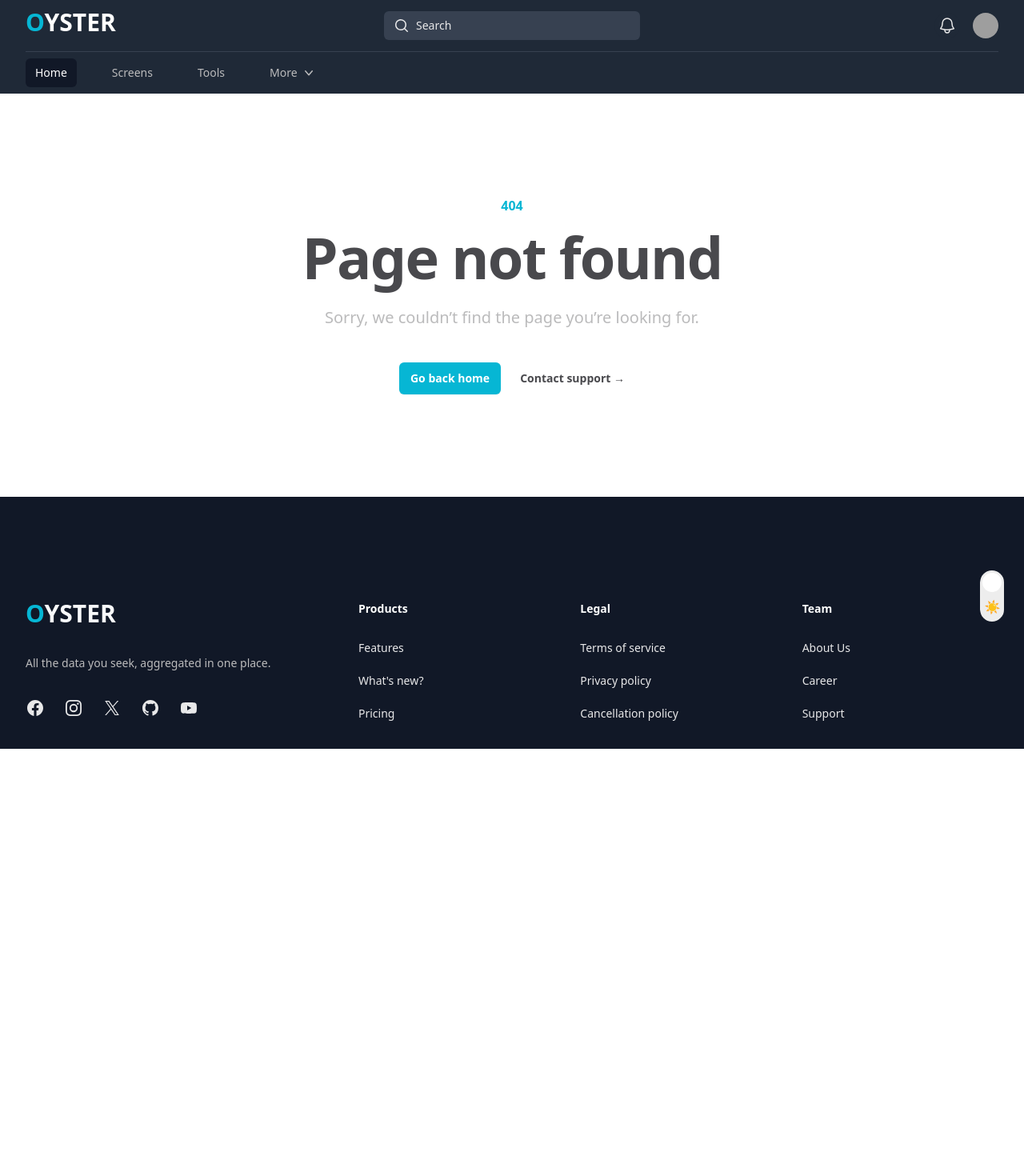
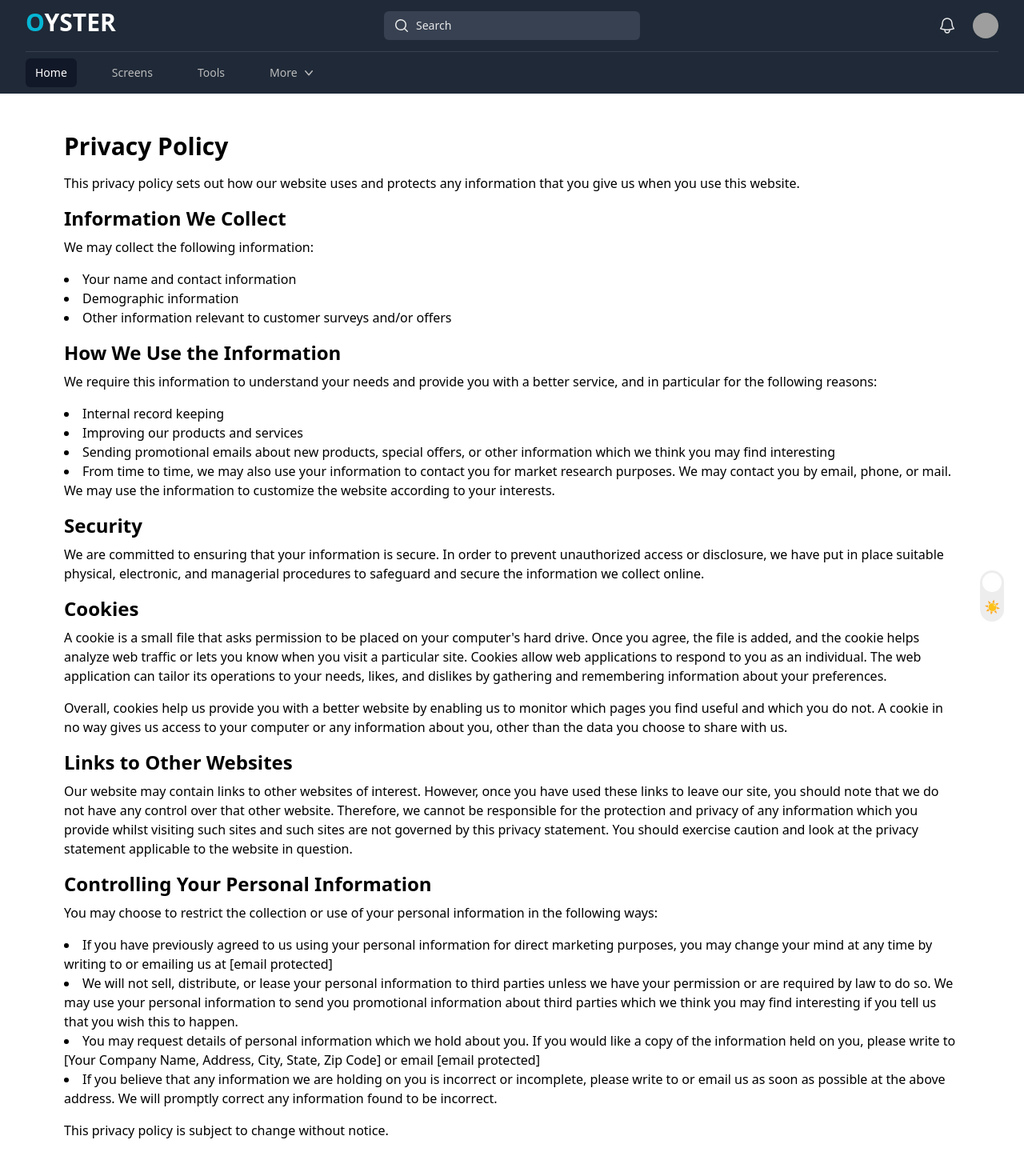
Before and after one commit to borneelphukan/oyster, a React (Vite) app: page /Privacy in a window 1280 px wide. Shown: the top 1470 px of the page at 80% size. Before the commit the page ends 936 px from the top, so only its background shows below. Built offline with nearby package versions, Linux system fonts and the light colour scheme; grey boxes are pictures that could not be loaded.

Commit message:
update: privacy policy and api template

```diff
--- a/package.json
+++ b/package.json
@@ -27,6 +27,7 @@
   },
   "devDependencies": {
     "@eslint/js": "^9.11.1",
+    "@types/node": "^22.8.1",
     "@types/react": "^18.3.10",
     "@types/react-dom": "^18.3.0",
     "@types/react-router-dom": "^5.3.3",
--- a/src/App.tsx
+++ b/src/App.tsx
@@ -6,6 +6,7 @@
 import About from "./pages/About";
 import Contact from "./pages/Contact";
 import NotFound from "./pages/Error";
+import Privacy from "./pages/Privacy";
 
 const App = () => {
   return (
@@ -23,6 +24,7 @@
 
           <Route path="/About" element={<About />} />
           <Route path="/Pricing" element={<Pricing />} />
+          <Route path="/Privacy" element={<Privacy />} />
           <Route path="/Contact" element={<Contact />} />
           {/* Add a catch-all route for 404 Not Found */}
           <Route path="*" element={<NotFound />} />
--- /dev/null
+++ b/src/api/api.ts
@@ -0,0 +1,32 @@
+const API_BASE_URL =
+  process.env.REACT_APP_API_BASE_URL || "https://your-api-url.com";
+
+// Define API response types
+type ApiResponse<T> = {
+  data: T;
+};
+
+// Define data type interfaces
+type User = {
+  id: number;
+  name: string;
+  email: string;
+};
+
+// Utility function to handle fetch requests
+async function fetchData<T>(url: string, options?: RequestInit): Promise<T> {
+  const response = await fetch(`${API_BASE_URL}${url}`, options);
+  if (!response.ok) {
+    throw new Error(`Error: ${response.statusText}`);
+  }
+  return response.json();
+}
+
+// Sample function to fetch user data
+export const fetchUserData = async (
+  userId: number
+): Promise<ApiResponse<User>> => {
+  return fetchData<ApiResponse<User>>(`/users/${userId}`);
+};
+
+// Additional API functions can be added similarly
--- a/src/component/layout/Footer.tsx
+++ b/src/component/layout/Footer.tsx
@@ -13,7 +13,7 @@
   ],
   legal: [
     { name: "Terms of service", href: "#" },
-    { name: "Privacy policy", href: "#" },
+    { name: "Privacy policy", href: "/Privacy" },
     { name: "Cancellation policy", href: "#" },
   ],
   social: [
--- /dev/null
+++ b/src/pages/Privacy.tsx
@@ -0,0 +1,128 @@
+import React from "react";
+
+const Privacy: React.FC = () => {
+  return (
+    <div className="container mx-auto px-10 md:px-20 py-12">
+      <h1 className="text-3xl font-bold mb-4">Privacy Policy</h1>
+
+      <p className="mb-4">
+        This privacy policy sets out how our website uses and protects any
+        information that you give us when you use this website.
+      </p>
+
+      <h2 className="text-2xl font-bold mb-2">Information We Collect</h2>
+
+      <p className="mb-4">We may collect the following information:</p>
+
+      <ul className="list-disc list-inside mb-4">
+        <li>Your name and contact information</li>
+        <li>Demographic information</li>
+        <li>Other information relevant to customer surveys and/or offers</li>
+      </ul>
+
+      <h2 className="text-2xl font-bold mb-2">How We Use the Information</h2>
+
+      <p className="mb-4">
+        We require this information to understand your needs and provide you
+        with a better service, and in particular for the following reasons:
+      </p>
+
+      <ul className="list-disc list-inside mb-4">
+        <li>Internal record keeping</li>
+        <li>Improving our products and services</li>
+        <li>
+          Sending promotional emails about new products, special offers, or
+          other information which we think you may find interesting
+        </li>
+        <li>
+          From time to time, we may also use your information to contact you for
+          market research purposes. We may contact you by email, phone, or mail.
+          We may use the information to customize the website according to your
+          interests.
+        </li>
+      </ul>
+
+      <h2 className="text-2xl font-bold mb-2">Security</h2>
+
+      <p className="mb-4">
+        We are committed to ensuring that your information is secure. In order
+        to prevent unauthorized access or disclosure, we have put in place
+        suitable physical, electronic, and managerial procedures to safeguard
+        and secure the information we collect online.
+      </p>
+
+      <h2 className="text-2xl font-bold mb-2">Cookies</h2>
+
+      <p className="mb-4">
+        A cookie is a small file that asks permission to be placed on your
+        computer's hard drive. Once you agree, the file is added, and the cookie
+        helps analyze web traffic or lets you know when you visit a particular
+        site. Cookies allow web applications to respond to you as an individual.
+        The web application can tailor its operations to your needs, likes, and
+        dislikes by gathering and remembering information about your
+        preferences.
+      </p>
+
+      <p className="mb-4">
+        Overall, cookies help us provide you with a better website by enabling
+        us to monitor which pages you find useful and which you do not. A cookie
+        in no way gives us access to your computer or any information about you,
+        other than the data you choose to share with us.
+      </p>
+
+      <h2 className="text-2xl font-bold mb-2">Links to Other Websites</h2>
+
+      <p className="mb-4">
+        Our website may contain links to other websites of interest. However,
+        once you have used these links to leave our site, you should note that
+        we do not have any control over that other website. Therefore, we cannot
+        be responsible for the protection and privacy of any information which
+        you provide whilst visiting such sites and such sites are not governed
+        by this privacy statement. You should exercise caution and look at the
+        privacy statement applicable to the website in question.
+      </p>
+
+      <h2 className="text-2xl font-bold mb-2">
+        Controlling Your Personal Information
+      </h2>
+
+      <p className="mb-4">
+        You may choose to restrict the collection or use of your personal
+        information in the following ways:
+      </p>
+
+      <ul className="list-disc list-inside mb-4">
+        <li>
+          If you have previously agreed to us using your personal information
+          for direct marketing purposes, you may change your mind at any time by
+          writing to or emailing us at [email protected]
+        </li>
+        <li>
+          We will not sell, distribute, or lease your personal information to
+          third parties unless we have your permission or are required by law to
+          do so. We may use your personal information to send you promotional
+          information about third parties which we think you may find
+          interesting if you tell us that you wish this to happen.
+        </li>
+        <li>
+          You may request details of personal information which we hold about
+          you. If you would like a copy of the information held on you, please
+          write to [Your Company Name, Address, City, State, Zip Code] or email
+          [email protected]
+        </li>
+        <li>
+          If you believe that any information we are holding on you is incorrect
+          or incomplete, please write to or email us as soon as possible at the
+          above address. We will promptly correct any information found to be
+          incorrect.
+        </li>
+      </ul>
+
+      <p className="mb-4">
+        This privacy policy is subject to change without notice.
+      </p>
+    </div>
+  );
+};
+
+export default Privacy;
```
Also changed, not shown: 1 other file (tests, documents, lock files or other folders).
